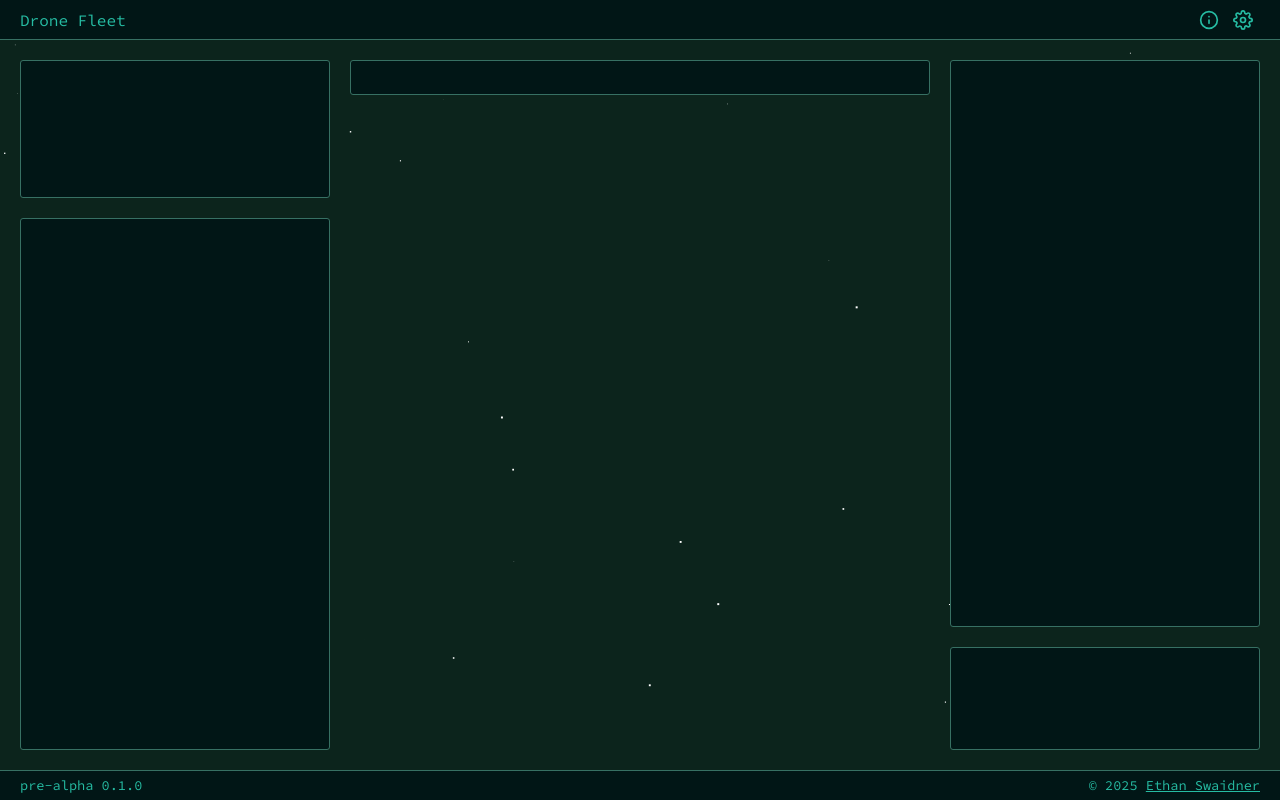
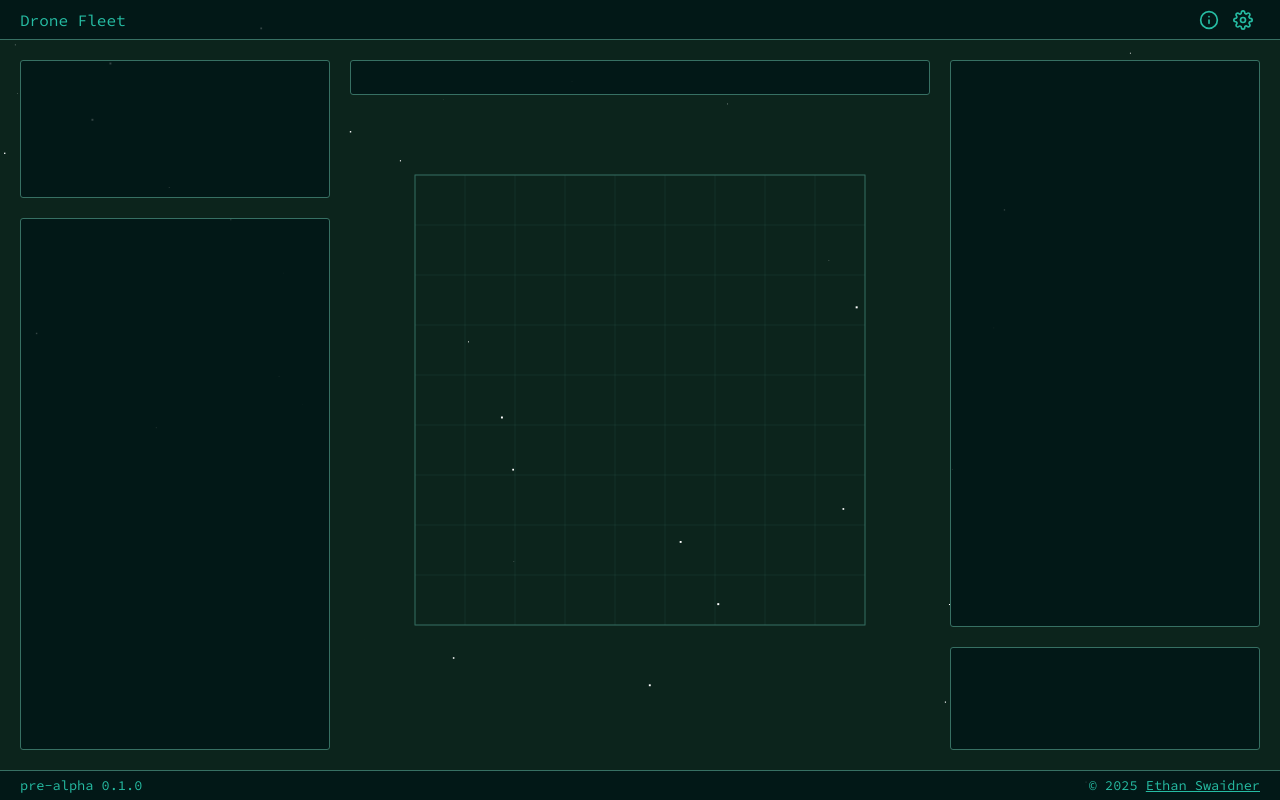
Before and after one commit to eswaidner/dronefleet, a website built with Vite: page index.html in a window 1280 px wide. Built offline with nearby package versions, Linux system fonts and the light colour scheme.

Commit message:
worldspace build grid

```diff
--- a/src/graphics.ts
+++ b/src/graphics.ts
@@ -23,6 +23,8 @@ function render() {
 
   const stars = State.query({ include: [Star, Position] });
   for (const s of stars) drawStar(s);
+
+  drawGrid(1, 9);
 }
 
 function createStars(qty: number) {
@@ -61,6 +63,50 @@ function drawStar(e: Entity) {
   ctx.fillRect(screenPos.x, screenPos.y, star.size, star.size);
 }
 
+function drawGrid(cellSize: number, size: number) {
+  const ctx = View.gfx();
+  ctx.strokeStyle = "#37706330";
+
+  const gridSize = cellSize * size;
+  const halfGridSize = 0.5 * gridSize;
+  const gridSizePx = gridSize * View.pixelsPerUnit();
+  const origin = vec2.create(-halfGridSize, -halfGridSize);
+  const screenOrigin = View.worldToScreen(origin);
+
+  // vertical lines
+  for (let x = 0; x <= size; x++) {
+    const startPos = View.worldToScreen(
+      vec2.add(origin, vec2.create(x * cellSize, 0)),
+    );
+    const endPos = View.worldToScreen(
+      vec2.add(origin, vec2.create(x * cellSize, size * cellSize)),
+    );
+
+    ctx.beginPath();
+    ctx.moveTo(startPos.x, startPos.y);
+    ctx.lineTo(endPos.x, endPos.y);
+    ctx.stroke();
+  }
+
+  // horizontal lines
+  for (let y = 0; y <= size; y++) {
+    const startPos = View.worldToScreen(
+      vec2.add(origin, vec2.create(0, y * cellSize)),
+    );
+    const endPos = View.worldToScreen(
+      vec2.add(origin, vec2.create(size * cellSize, y * cellSize)),
+    );
+
+    ctx.beginPath();
+    ctx.moveTo(startPos.x, startPos.y);
+    ctx.lineTo(endPos.x, endPos.y);
+    ctx.stroke();
+  }
+
+  ctx.strokeStyle = "#377063f0";
+  ctx.strokeRect(screenOrigin.x, screenOrigin.y, gridSizePx, gridSizePx);
+}
+
 function drawPartGroup() {}
 
 function drawAsteroid() {}
--- a/src/style.css
+++ b/src/style.css
@@ -21,6 +21,7 @@ button {
     --mid-light: #377063;
     --mid: #0e3831;
     --dark: #011616;
+    --panel: #011616cc;
     --bg: #0c241c;
 }
 
@@ -92,7 +93,7 @@ body {
 
 #header {
     min-height: 40px;
-    background-color: var(--dark);
+    background-color: var(--panel);
     border-bottom: 1px solid var(--mid-light);
     display: flex;
     align-items: center;
@@ -110,7 +111,7 @@ body {
 
 #footer {
     min-height: 30px;
-    background-color: var(--dark);
+    background-color: var(--panel);
     border-top: 1px solid var(--mid-light);
     display: flex;
     align-items: center;
@@ -156,7 +157,7 @@ body {
     position: relative;
     border: 1px solid var(--mid-light);
     border-radius: 3px;
-    background-color: var(--dark);
+    background-color: var(--panel);
 }
 
 .fleet-panel {
```
